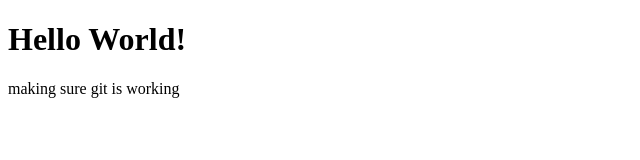
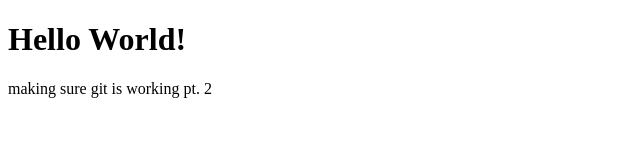
Before and after one commit to mtomko87/ARS225-Project3, a plain HTML site: page index.html in a window 1280 px wide. Shown: the full height of the page, 0-640 px from the left. Drawn offline with Linux system fonts and the light colour scheme.

Commit message:
testing git again

```diff
--- a/index.html
+++ b/index.html
@@ -14,6 +14,6 @@
   </head>
   <body>
     <h1>Hello World!</h1>
-    <p>making sure git is working</p>
+    <p>making sure git is working pt. 2</p>
   </body>
 </html>
```
